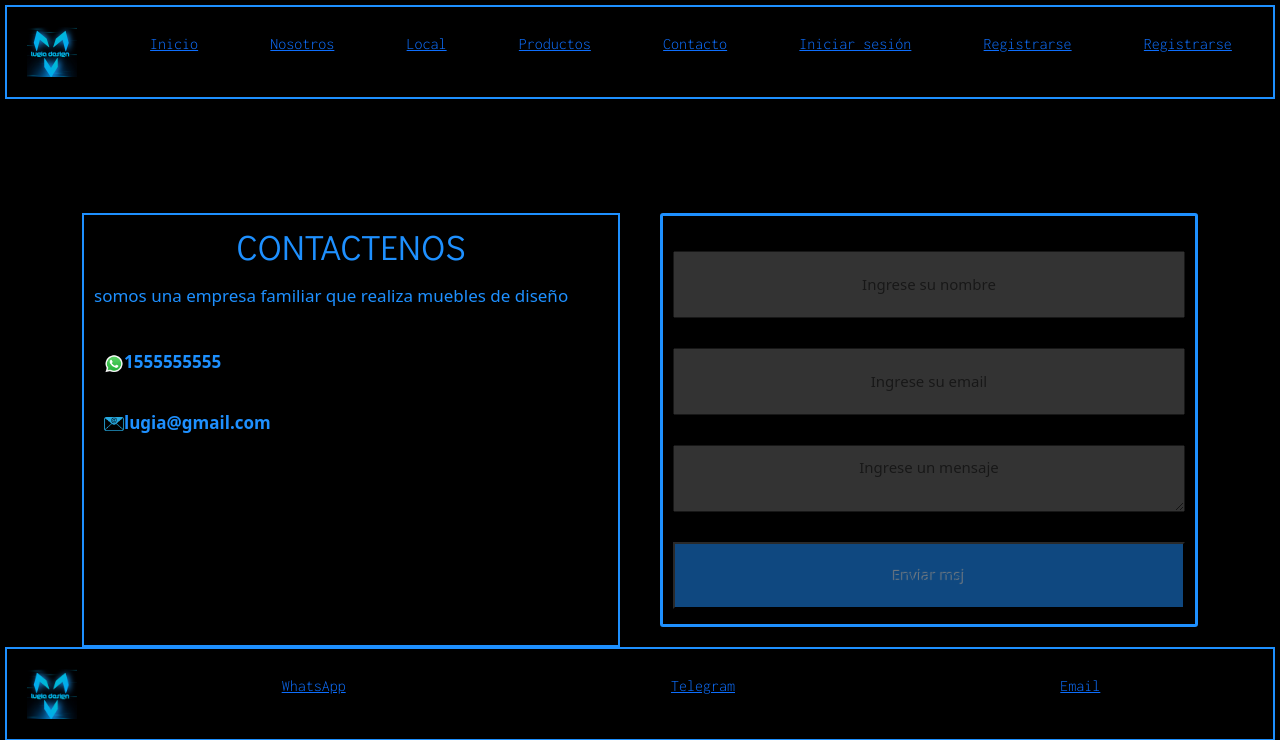
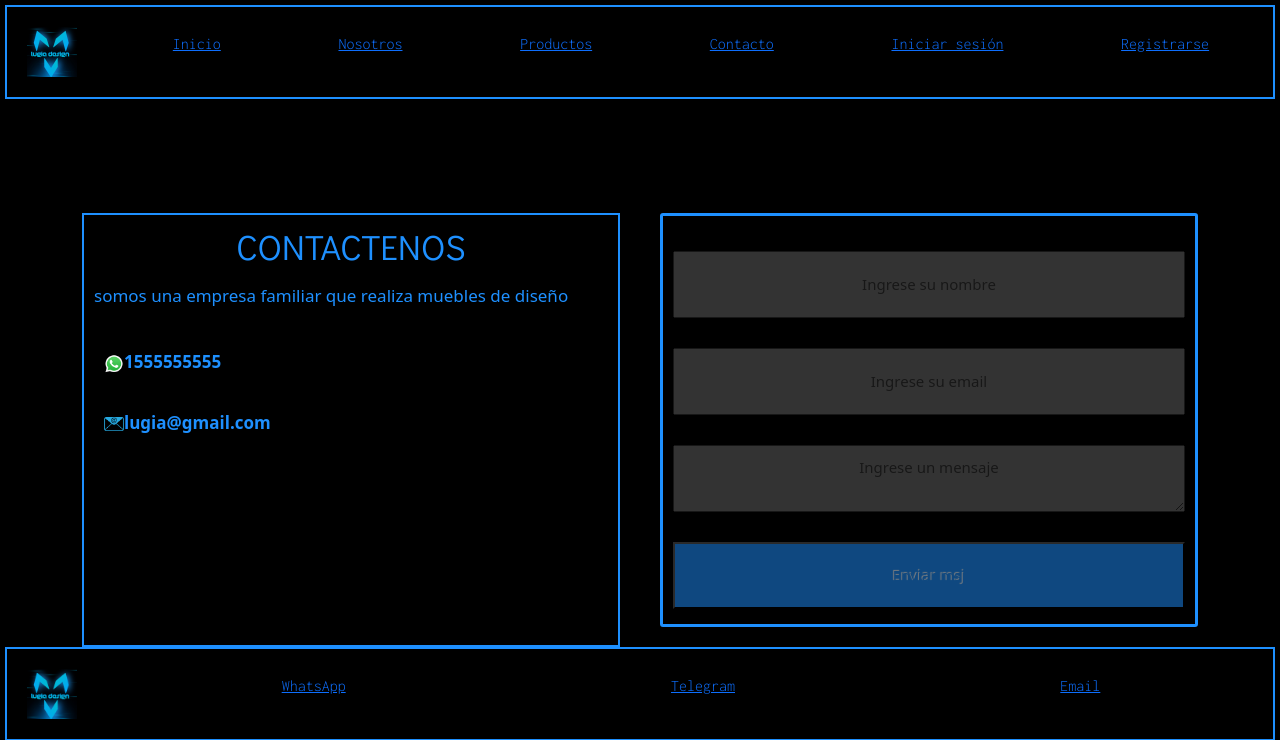
Before and after one commit to Enki0189/LugiaDesignTaller, a Flask app: page /contacto.html in a window 1280 px wide. Shown: the top 740 px of the page. Run offline with Flask 3, Linux system fonts and the light colour scheme; some web fonts are replaced.

Commit message:
creando nuevos archivos para usar flask

```diff
--- a/app.py
+++ b/app.py
@@ -17,6 +17,16 @@ def contacto():
 def nosotros():
     return render_template("nosotros.html")
 
+#todos los productos
+@app.route('/productos.html')
+def productos():
+    return render_template("productos.html")
+
+#producto individual
+@app.route('/producto.html')
+def producto():
+    return render_template("producto.html")
+
 @app.route('/pagUsuario.html')
 def pagUsuario():
     return render_template("pagUsuario.html")
--- a/productos.html
+++ b/productos.html
@@ -7,11 +7,10 @@
     <meta http-equiv="X-UA-Compatible" content="IE=edge">
     <meta name="viewport" content="width=device-width, initial-scale=1.0">
     <!-- link estilos -->
-  <link rel="stylesheet" href="/css/estilos.css">
+    <link rel="stylesheet" href="./css/estilos.css">
     <link rel="icon" type="image/vnd.microsoft.icon" href="Imagenes/iconoLugia.ico">
     <!-- link libreria-->
-  <link href="https://cdn.jsdelivr.net/npm/bootstrap@5.3.0-alpha3/dist/css/bootstrap.min.css" rel="stylesheet"
-    integrity="sha384-KK94CHFLLe+nY2dmCWGMq91rCGa5gtU4mk92HdvYe+M/SXH301p5ILy+dN9+nJOZ" crossorigin="anonymous">
+    <link href="https://cdn.jsdelivr.net/npm/bootstrap@5.3.0-alpha3/dist/css/bootstrap.min.css" rel="stylesheet" integrity="sha384-KK94CHFLLe+nY2dmCWGMq91rCGa5gtU4mk92HdvYe+M/SXH301p5ILy+dN9+nJOZ" crossorigin="anonymous">
     <title>Productos</title>
     <script defer src="https://sdk.mercadopago.com/js/v2"></script>
     <script defer src="productos.js"></script>
--- /dev/null
+++ b/templates/carrito.html
@@ -0,0 +1 @@
+{% extends 'layout.html'%} {% block body %} {% endblock%}
--- a/templates/contacto.html
+++ b/templates/contacto.html
@@ -1,6 +1,6 @@
 {% extends 'layout.html'%} {% block body %}
 <!--formulario contacto-->
-
+<link href="https://unpkg.com/aos@2.3.1/dist/aos.css" rel="stylesheet">
 <!-- contenedor padre-->
 <div class="formulario-container">
     <!-- contenedor item -->
@@ -8,9 +8,9 @@
         <h2 data-aos="fade-left" data-aos-anchor="#example-anchor" data-aos-offset="500" data-aos-duration="500">CONTACTENOS</h2>
         <p data-aos="fade-right"> somos una empresa familiar que realiza muebles de diseño </p>
         <a href="" https: "" class="info" data-aos="fade-down">
-            <img src="Imagenes/WhatsApp_icon.png.ico" alt="iconoWpp" class="icono">1555555555</a>
+            <img src="{{url_for('static', filename='Imagenes/WhatsApp_icon.png.ico')}}" alt="iconoWpp" class="icono">1555555555</a>
         <a href="" https: class="info" data-aos="fade-down">
-            <img src="Imagenes/emailIcono.ico" alt="iconoMail" class="icono">lugia@gmail.com</a>
+            <img src="{{url_for('static', filename='Imagenes/emailIcono.ico')}}" alt="iconoMail" class="icono">lugia@gmail.com</a>
     </div>
     <!-- contenedor item-->
     <form action="#" autocomplete="off" class="formulario">
@@ -21,5 +21,9 @@
     </form>
     <!--fin formulario contacto-->
 
+    <script src="https://unpkg.com/aos@2.3.1/dist/aos.js"></script>
+    <script>
+        AOS.init();
+    </script>
 </div>
 {% endblock%}
--- a/templates/layout.html
+++ b/templates/layout.html
@@ -7,7 +7,7 @@
     <meta name="viewport" content="width=device-width, initial-scale=1.0">
     <!-- css -->
     <link rel="stylesheet" href="{{url_for('static', filename='/css/estilos.css')}}">
-    <link rel="icon" type="image/vnd.microsoft.icon" href="Imagenes/iconoLugia.ico">
+    <link rel="icon" type="image/vnd.microsoft.icon" href="{{url_for('static', filename='Imagenes/iconoLugia.ico')}}">
     <link href="https://cdn.jsdelivr.net/npm/bootstrap@5.3.0-alpha3/dist/css/bootstrap.min.css" rel="stylesheet" integrity="sha384-KK94CHFLLe+nY2dmCWGMq91rCGa5gtU4mk92HdvYe+M/SXH301p5ILy+dN9+nJOZ" crossorigin="anonymous">
     <script src="https://cdn.jsdelivr.net/npm/bootstrap@5.3.0-alpha3/dist/js/bootstrap.bundle.min.js" integrity="sha384-ENjdO4Dr2bkBIFxQpeoTz1HIcje39Wm4jDKdf19U8gI4ddQ3GYNS7NTKfAdVQSZe" crossorigin="anonymous"></script>
     <title>Lugia Design</title>
@@ -20,14 +20,12 @@
         <nav class="navContainer">
             <img src="{{url_for('static', filename='./Imagenes/lugiaLogo.jpeg')}}" alt="lugiaLogo" class="imagenNav">
             <ul class="listaContainer">
-                <li class="listaItem"><a href="index.html" target="_blank">Inicio</a></li>
+                <li class="listaItem"><a href="/" target="_blank">Inicio</a></li>
                 <li class="listaItem"><a href="nosotros.html" target="_blank">Nosotros</a></li>
-                <li class="listaItem"><a href="local.html" target="_blank">Local</a></li>
                 <li class="listaItem"><a href="productos.html" target="_blank">Productos</a></li>
                 <li class="listaItem"><a href="contacto.html" target="_blank">Contacto</a></li>
-                <li class="listaItem"><a href="#" target="_blank">Iniciar sesión</a></li>
-                <li class="listaItem"><a href="#" target="_blank">Registrarse</a></li>
-                <li class="listaItem"><a href="#" target="_blank">Registrarse</a></li>
+                <li class="listaItem" id="inicio-sesion"><a href="pagUsuario.html" target="_blank">Iniciar sesión</a></li>
+                <li class="listaItem" id="registro"><a href="pagUsuario.html" target="_blank">Registrarse</a></li>
             </ul>
         </nav>
         <!-- fin barra de navegacion -->
@@ -52,6 +50,7 @@
         </div>
     </footer>
     <!-- fin footer -->
+
 </body>
 
 </html>
--- /dev/null
+++ b/templates/producto.html
@@ -0,0 +1 @@
+{% extends 'layout.html'%} {% block body %} {% endblock%}
--- /dev/null
+++ b/templates/productos.html
@@ -0,0 +1 @@
+{% extends 'layout.html'%} {% block body %} {% endblock%}
```
Also changed, not shown: register.html (deleted). Lines whose indentation alone changed are shown as unchanged.
